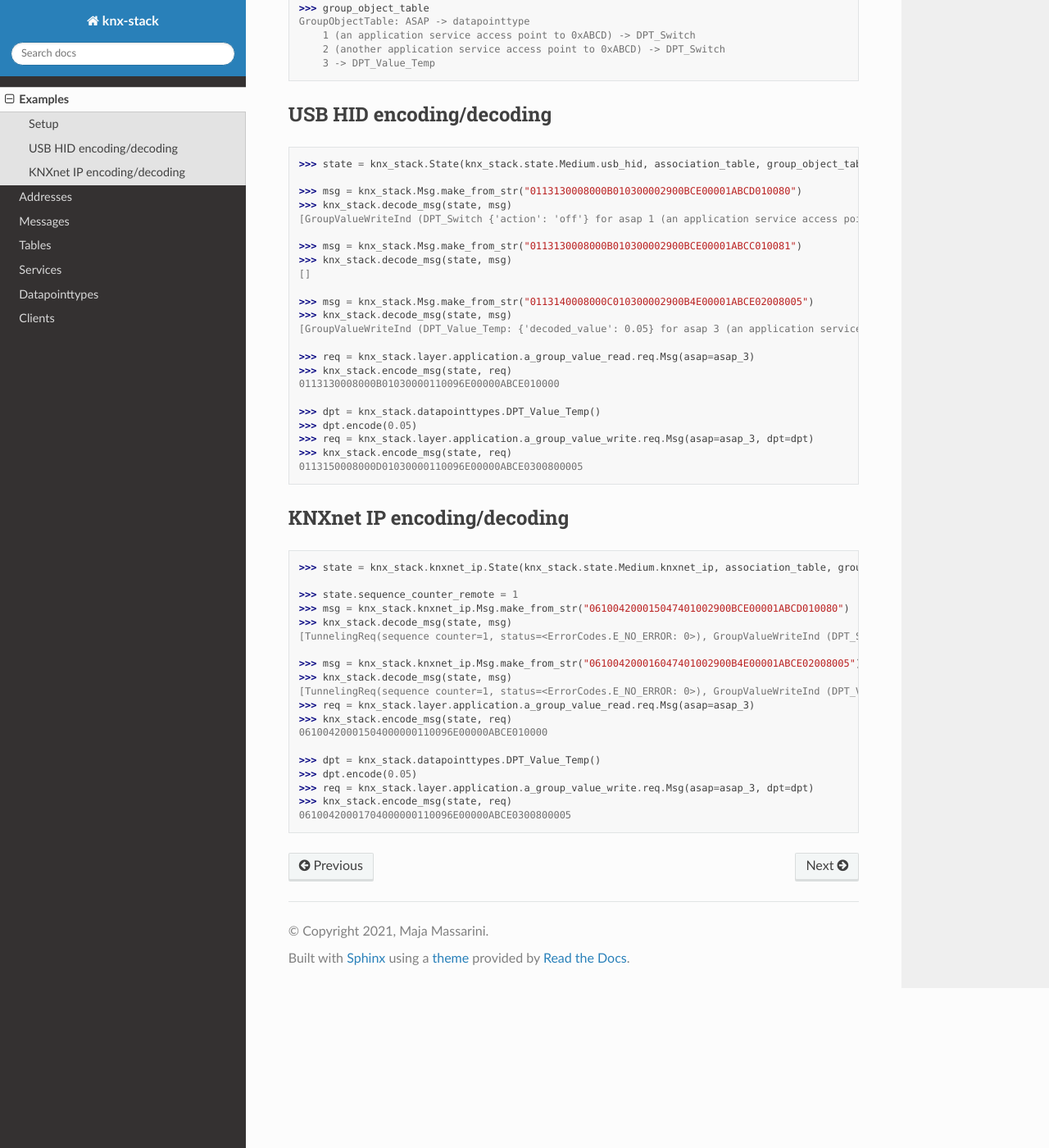
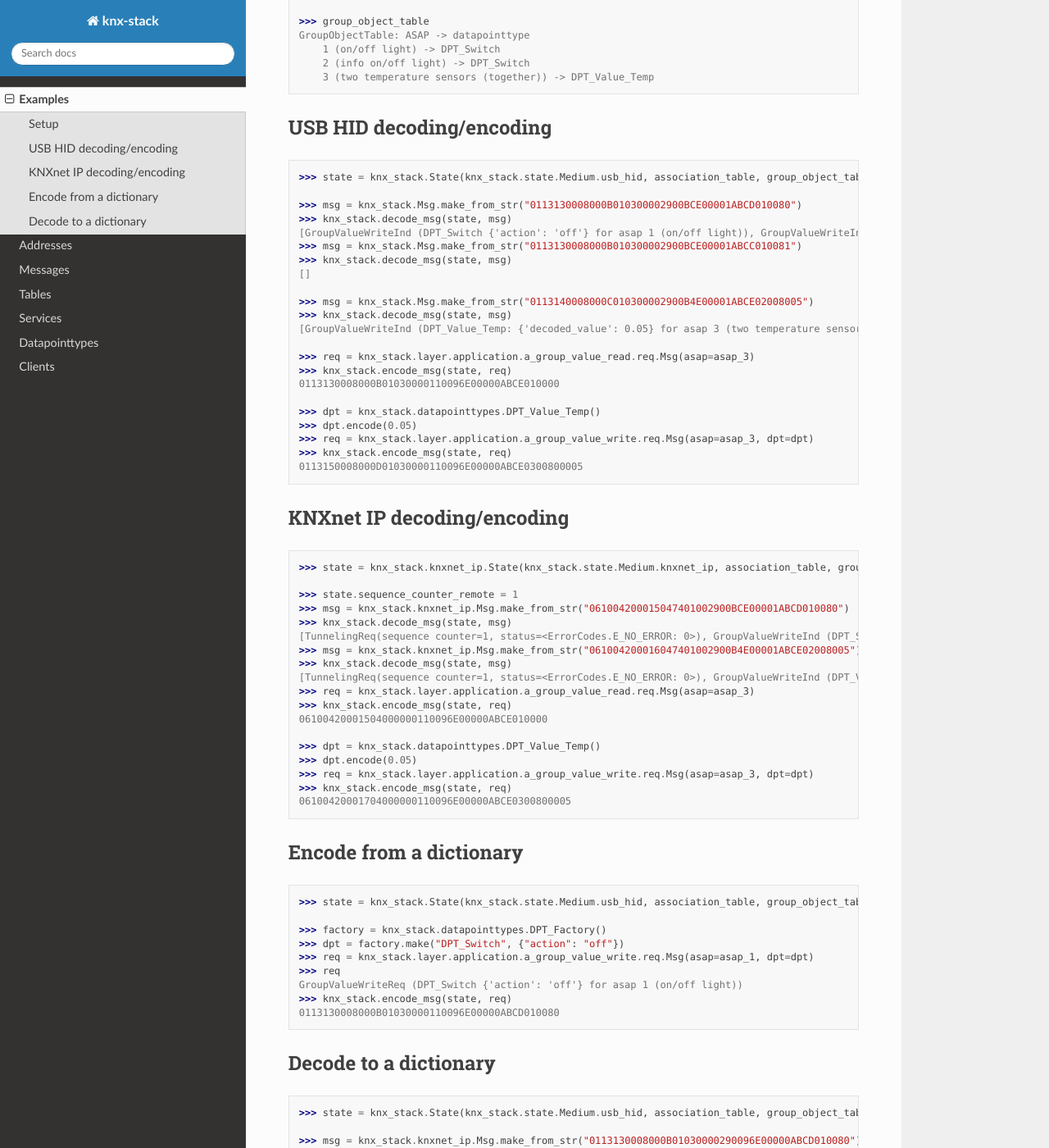
Before and after one commit to majamassarini/knx-stack, a Sphinx documentation site: the page built from docs/source/intro.rst, in a window 1280 px wide and 1400 px high, scrolled down 1000 px. Shown: the whole window at 82% size. Built offline with Sphinx 7.4.7 and the Read the Docs theme 2.0.0, drawn with Linux system fonts in a browser that asks for light colours; some of the changed text lies outside the part shown.

Commit message:
Improve docs with new examples and meaningful ASAPs names

```diff
--- a/docs/source/clients.rst
+++ b/docs/source/clients.rst
@@ -16,4 +16,10 @@ KNXnet IP Tunneling Client
 KNXnet IP Discovery Request/Listen services
 -------------------------------------------
 
+A simple discovery script, able to discover KNXnet IP gateways, is already shipped with this package.
+
+When calling the script specify your ip address::
+
+  python3 -m knx_stack.client.knxnet_ip_discovery 172.31.10.111
+
 .. automodule:: knx_stack.client.knxnet_ip_discovery
--- a/docs/source/intro.rst
+++ b/docs/source/intro.rst
@@ -18,14 +18,15 @@ Let the stack know:
 
 .. doctest:: configure
 
+    >>> import knx_stack
     >>> individual_address = knx_stack.Address(0x0001)
     >>> abcd = knx_stack.GroupAddress(free_style=0xABCD)
     >>> abce = knx_stack.GroupAddress(three_level_style=knx_stack.address.ThreeLevelStyle(main=21, middle=3, sub=206))
     >>> abcf = knx_stack.GroupAddress(two_level_style=knx_stack.address.TwoLevelStyle(main=21, sub=975))
 
-    >>> asap_1 = knx_stack.ASAP(1, "an application service access point to 0xABCD")
-    >>> asap_2 = knx_stack.ASAP(2, "another application service access point to 0xABCD")
-    >>> asap_3 = knx_stack.ASAP(3)
+    >>> asap_1 = knx_stack.ASAP(1, "on/off light")
+    >>> asap_2 = knx_stack.ASAP(2, "info on/off light")
+    >>> asap_3 = knx_stack.ASAP(3, "two temperature sensors (together)")
 
     >>> address_table = knx_stack.AddressTable(individual_address, [], 255)
     >>> association_table = knx_stack.AssociationTable(address_table, [])
@@ -41,9 +42,9 @@ Let the stack know:
     >>> association_table
     AssociationTable: asap -> addresses
         0 (individual address) -> [0x0001]
-        1 (an application service access point to 0xABCD) -> [(0xABCD 21/973 21/3/205)]
-        2 (another application service access point to 0xABCD) -> [(0xABCD 21/973 21/3/205)]
-        3 -> [(0xABCE 21/974 21/3/206), (0xABCF 21/975 21/3/207)]
+        1 (on/off light) -> [(0xABCD 21/973 21/3/205)]
+        2 (info on/off light) -> [(0xABCD 21/973 21/3/205)]
+        3 (two temperature sensors (together)) -> [(0xABCE 21/974 21/3/206), (0xABCF 21/975 21/3/207)]
     AddressTable: individual address: 0x0001, max_size=255
     <BLANKLINE>
         tsap -> individual address
@@ -56,14 +57,15 @@ Let the stack know:
 
     >>> group_object_table
     GroupObjectTable: ASAP -> datapointtype
-        1 (an application service access point to 0xABCD) -> DPT_Switch
-        2 (another application service access point to 0xABCD) -> DPT_Switch
-        3 -> DPT_Value_Temp
+        1 (on/off light) -> DPT_Switch
+        2 (info on/off light) -> DPT_Switch
+        3 (two temperature sensors (together)) -> DPT_Value_Temp
     <BLANKLINE>
 
 
 
-USB HID encoding/decoding
+
+USB HID decoding/encoding
 ^^^^^^^^^^^^^^^^^^^^^^^^^
 
 .. testsetup:: decode_encode
@@ -73,9 +75,9 @@ USB HID encoding/decoding
     group_address_abcd = knx_stack.GroupAddress(free_style=0xABCD)
     group_address_abce = knx_stack.GroupAddress(three_level_style=knx_stack.address.ThreeLevelStyle(main=21, middle=3, sub=206))
     group_address_abcf = knx_stack.GroupAddress(two_level_style=knx_stack.address.TwoLevelStyle(main=21, sub=975))
-    asap_1 = knx_stack.ASAP(1, "an application service access point to 0xABCD")
-    asap_2 = knx_stack.ASAP(2, "another application service access point to 0xABCD")
-    asap_3 = knx_stack.ASAP(3, "an application service access point to 0xABCE & 0xABCF")
+    asap_1 = knx_stack.ASAP(1, "on/off light")
+    asap_2 = knx_stack.ASAP(2, "info on/off light")
+    asap_3 = knx_stack.ASAP(3, "two temperature sensors (together)")
     address_table = knx_stack.AddressTable(individual_address, [], 255)
     association_table = knx_stack.AssociationTable(address_table, [])
     association_table.associate(asap_1, [group_address_abcd])
@@ -92,15 +94,14 @@ USB HID encoding/decoding
 
     >>> msg = knx_stack.Msg.make_from_str("0113130008000B010300002900BCE00001ABCD010080")
     >>> knx_stack.decode_msg(state, msg)
-    [GroupValueWriteInd (DPT_Switch {'action': 'off'} for asap 1 (an application service access point to 0xABCD)), GroupValueWriteInd (DPT_Switch {'action': 'off'} for asap 2 (another application service access point to 0xABCD))]
-
+    [GroupValueWriteInd (DPT_Switch {'action': 'off'} for asap 1 (on/off light)), GroupValueWriteInd (DPT_Switch {'action': 'off'} for asap 2 (info on/off light))]
     >>> msg = knx_stack.Msg.make_from_str("0113130008000B010300002900BCE00001ABCC010081")
     >>> knx_stack.decode_msg(state, msg)
     []
 
     >>> msg = knx_stack.Msg.make_from_str("0113140008000C010300002900B4E00001ABCE02008005")
     >>> knx_stack.decode_msg(state, msg)
-    [GroupValueWriteInd (DPT_Value_Temp: {'decoded_value': 0.05} for asap 3 (an application service access point to 0xABCE & 0xABCF))]
+    [GroupValueWriteInd (DPT_Value_Temp: {'decoded_value': 0.05} for asap 3 (two temperature sensors (together)))]
 
     >>> req = knx_stack.layer.application.a_group_value_read.req.Msg(asap=asap_3)
     >>> knx_stack.encode_msg(state, req)
@@ -112,7 +113,7 @@ USB HID encoding/decoding
     >>> knx_stack.encode_msg(state, req)
     0113150008000D01030000110096E00000ABCE0300800005
 
-KNXnet IP encoding/decoding
+KNXnet IP decoding/encoding
 ^^^^^^^^^^^^^^^^^^^^^^^^^^^
 
 .. doctest:: decode_encode
@@ -122,11 +123,10 @@ KNXnet IP encoding/decoding
     >>> state.sequence_counter_remote = 1
     >>> msg = knx_stack.knxnet_ip.Msg.make_from_str("061004200015047401002900BCE00001ABCD010080")
     >>> knx_stack.decode_msg(state, msg)
-    [TunnelingReq(sequence counter=1, status=<ErrorCodes.E_NO_ERROR: 0>), GroupValueWriteInd (DPT_Switch {'action': 'off'} for asap 1 (an application service access point to 0xABCD)), GroupValueWriteInd (DPT_Switch {'action': 'off'} for asap 2 (another application service access point to 0xABCD))]
-
+    [TunnelingReq(sequence counter=1, status=<ErrorCodes.E_NO_ERROR: 0>), GroupValueWriteInd (DPT_Switch {'action': 'off'} for asap 1 (on/off light)), GroupValueWriteInd (DPT_Switch {'action': 'off'} for asap 2 (info on/off light))]
     >>> msg = knx_stack.knxnet_ip.Msg.make_from_str("061004200016047401002900B4E00001ABCE02008005")
     >>> knx_stack.decode_msg(state, msg)
-    [TunnelingReq(sequence counter=1, status=<ErrorCodes.E_NO_ERROR: 0>), GroupValueWriteInd (DPT_Value_Temp: {'decoded_value': 0.05} for asap 3 (an application service access point to 0xABCE & 0xABCF))]
+    [TunnelingReq(sequence counter=1, status=<ErrorCodes.E_NO_ERROR: 0>), GroupValueWriteInd (DPT_Value_Temp: {'decoded_value': 0.05} for asap 3 (two temperature sensors (together)))]
     >>> req = knx_stack.layer.application.a_group_value_read.req.Msg(asap=asap_3)
     >>> knx_stack.encode_msg(state, req)
     06100420001504000000110096E00000ABCE010000
@@ -136,3 +136,33 @@ KNXnet IP encoding/decoding
     >>> req = knx_stack.layer.application.a_group_value_write.req.Msg(asap=asap_3, dpt=dpt)
     >>> knx_stack.encode_msg(state, req)
     06100420001704000000110096E00000ABCE0300800005
+
+Encode from a dictionary
+^^^^^^^^^^^^^^^^^^^^^^^^
+
+.. doctest:: decode_encode
+
+    >>> state = knx_stack.State(knx_stack.state.Medium.usb_hid, association_table, group_object_table)
+
+    >>> factory = knx_stack.datapointtypes.DPT_Factory()
+    >>> dpt = factory.make("DPT_Switch", {"action": "off"})
+    >>> req = knx_stack.layer.application.a_group_value_write.req.Msg(asap=asap_1, dpt=dpt)
+    >>> req
+    GroupValueWriteReq (DPT_Switch {'action': 'off'} for asap 1 (on/off light))
+    >>> knx_stack.encode_msg(state, req)
+    0113130008000B01030000110096E00000ABCD010080
+
+Decode to a dictionary
+^^^^^^^^^^^^^^^^^^^^^^^^
+
+.. doctest:: decode_encode
+
+    >>> state = knx_stack.State(knx_stack.state.Medium.usb_hid, association_table, group_object_table)
+
+    >>> msg = knx_stack.knxnet_ip.Msg.make_from_str("0113130008000B01030000290096E00000ABCD010080")
+    >>> msgs = knx_stack.decode_msg(state, msg)
+    >>> msgs
+    [GroupValueWriteInd (DPT_Switch {'action': 'off'} for asap 1 (on/off light)), GroupValueWriteInd (DPT_Switch {'action': 'off'} for asap 2 (info on/off light))]
+    >>> factory = knx_stack.datapointtypes.Description_Factory()
+    >>> factory.make(msgs[0].dpt)
+    ('DPT_Switch', {'action': 'off'})
```
Also changed, not shown: README.md (+43 -22 lines), 8 other files.
